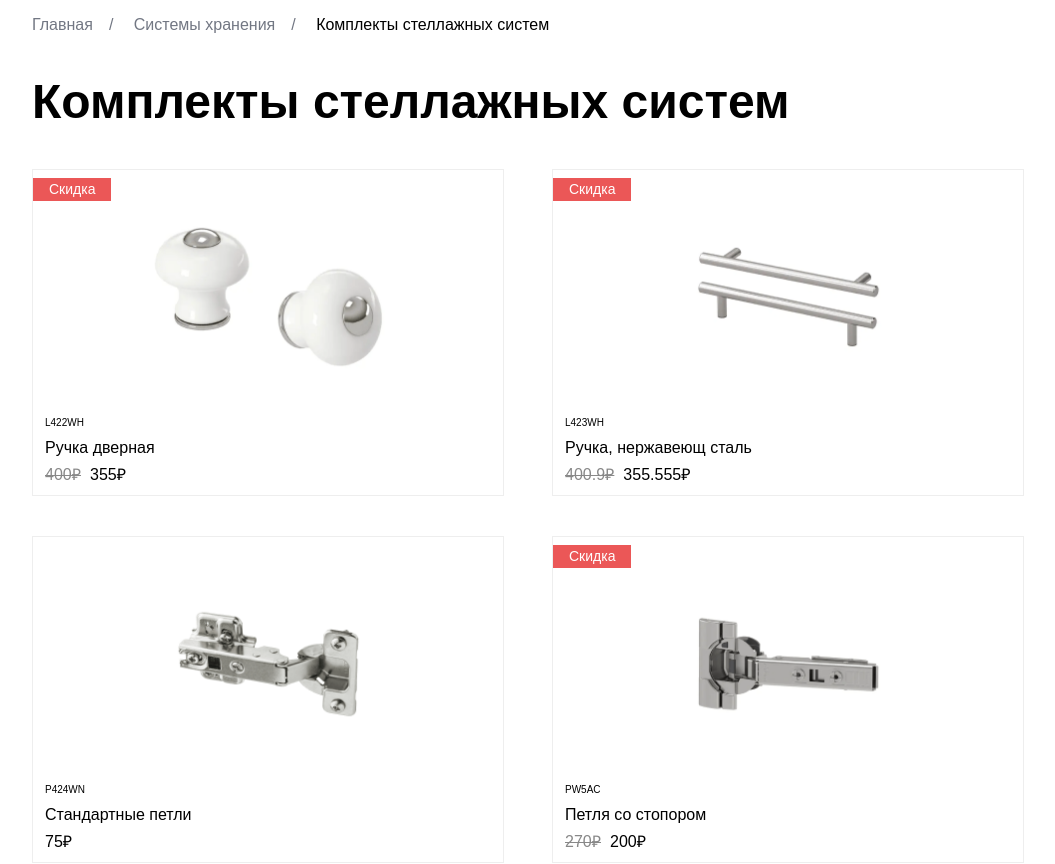
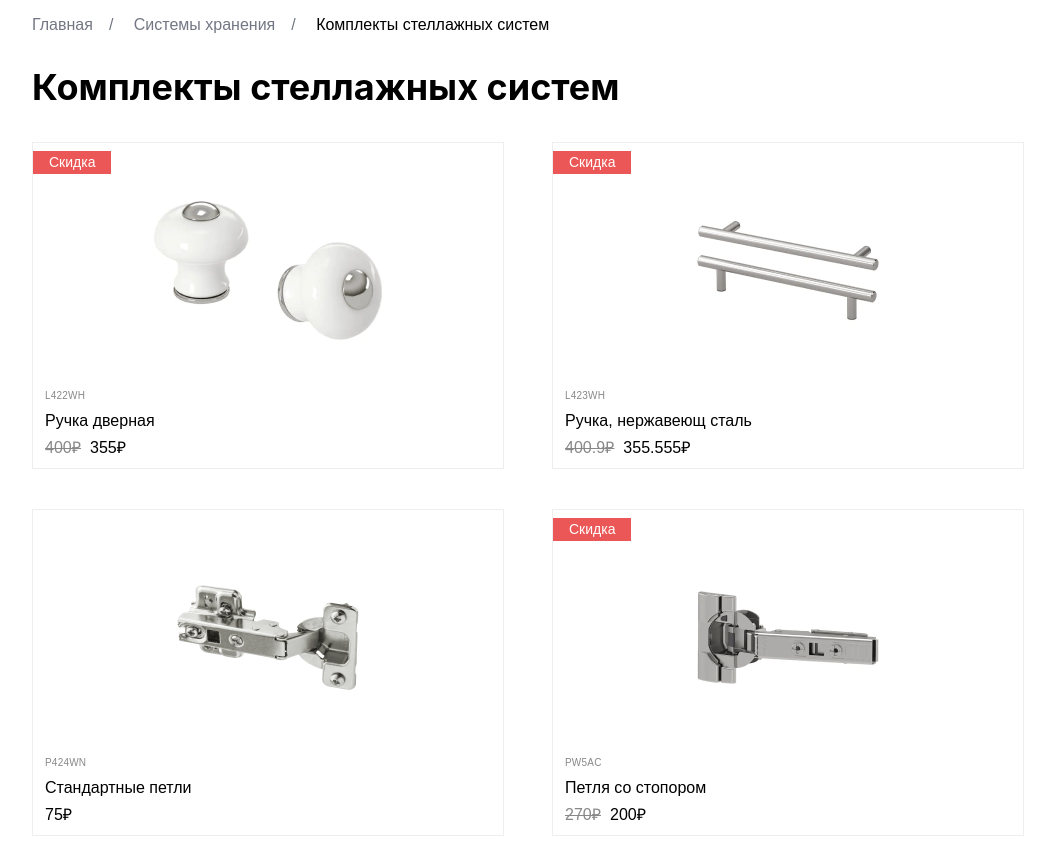
Before and after one commit to Cimante/tages-test, a Vue app: page / in a window 1280 px wide. Shown: the top 864 px of the page, without its empty margins (112-1167 px from the left). Built offline with nearby package versions, Linux system fonts and the light colour scheme; a web font is replaced by a local one.

Commit message:
adopt styles

```diff
--- a/src/App.vue
+++ b/src/App.vue
@@ -37,7 +37,7 @@ onBeforeMount(() => {
 </template>
 
 <style lang="scss">
-@import "@/styles/variables.scss";
+@import "@/assets/styles/main.scss";
 
 .container {
   margin: 0 11.25vw;
@@ -73,10 +73,6 @@ onBeforeMount(() => {
   }
 }
 
-.title {
-  font-size: 3rem;
-}
-
 .items-grid {
   display: grid;
   grid-template-columns: repeat(auto-fit, minmax(300px, 1fr));
--- a/src/assets/styles/main.scss
+++ b/src/assets/styles/main.scss
@@ -1,3 +1,6 @@
+@import "fonts.scss";
+@import "variables.scss";
+
 :root {
   line-height: 1.5;
   font-weight: 400;
@@ -15,3 +18,10 @@ body {
   line-height: normal;
   font-family: "SF UI Text", Arial, Helvetica, sans-serif;
 }
+
+.title {
+  font-family: "SF Pro Display", Arial, Helvetica, sans-serif;
+  font-size: 2.25rem;
+  font-weight: bold;
+  line-height: 133%;
+}
--- a/src/components/Item.vue
+++ b/src/components/Item.vue
@@ -31,7 +31,7 @@ const props = defineProps<{
 </template>
 
 <style lang="scss">
-@import "../styles/variables.scss";
+@import "@/assets/styles/variables.scss";
 
 .item {
   position: relative;
@@ -42,8 +42,8 @@ const props = defineProps<{
 }
 
 .item__image {
+  min-height: 14.8125rem;
   margin: 0 auto;
-  aspect-ratio: 1 / 1;
   object-fit: contain;
   object-position: center center;
 }
@@ -69,7 +69,8 @@ const props = defineProps<{
   min-height: 17px;
   font-size: 0.625rem;
   line-height: 1.4;
-  letter-spacing: 2%;
+  letter-spacing: 0.02em;
+  color: $grey-3;
 }
 
 .item__name {
--- a/src/main.ts
+++ b/src/main.ts
@@ -1,7 +1,5 @@
 import { createApp } from "vue";
 import { createPinia } from "pinia";
-
-import "./assets/styles/main.scss";
 import App from "./App.vue";
 
 const pinia = createPinia();
```
Also changed, not shown: src/assets/styles/variables.scss (renamed from src/styles/variables.scss).
